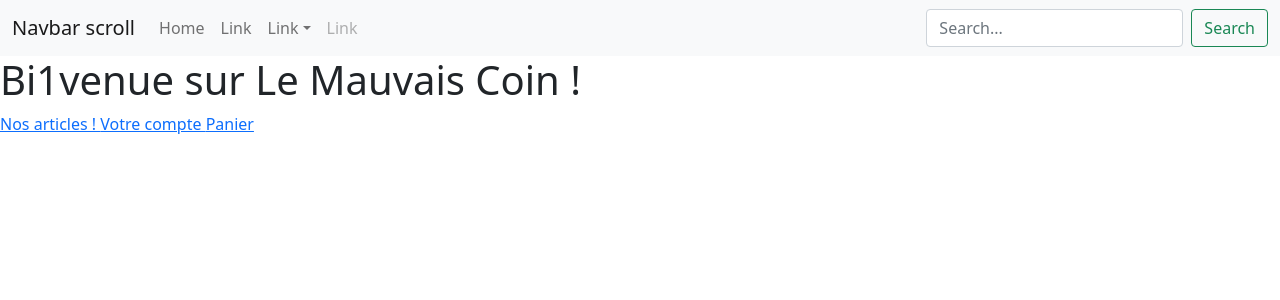
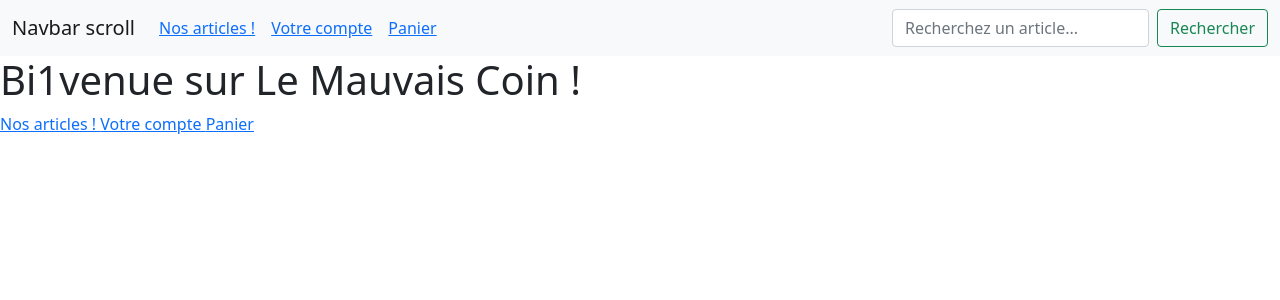
Before and after one commit to Orrigine/Le-Mauvais-Coin, a React (Create React App) app in the folder lmc/: page / in a window 1280 px wide. Shown: the top 300 px of the page. Built offline with nearby package versions, Linux system fonts and the light colour scheme.

Commit message:
warnings fixes and links in navbar

```diff
--- a/lmc/package.json
+++ b/lmc/package.json
@@ -9,7 +9,7 @@
     "bootstrap": "^5.1.3",
     "materialize-css": "^1.0.0-rc.2",
     "react": "^17.0.2",
-    "react-bootstrap": "^2.1.2",
+    "react-bootstrap": "^2.2.0",
     "react-dom": "^17.0.2",
     "react-materialize": "^3.10.0",
     "react-router-dom": "^6.2.1",
--- a/lmc/src/app/App.js
+++ b/lmc/src/app/App.js
@@ -12,10 +12,6 @@ import Home from '../pages/Home';
 import Account from '../pages/Account';
 import Browse from '../pages/Browse';
 import Cart from '../pages/Cart';
-import Menu from '../components/Menu';
-
-
-import { Button, Card, Row, Col } from 'react-bootstrap';
 
 class App extends Component {
     constructor(props) {
--- a/lmc/src/components/MyNavbar.js
+++ b/lmc/src/components/MyNavbar.js
@@ -1,7 +1,7 @@
 import React, {
     Component
 } from 'react';
-import { Button, Container, Divider, Dropdown, Form, FormControl, Icon, Nav, Navbar, NavDropdown, NavItem } from 'react-bootstrap';
+import { Button, Container, Form, FormControl, Nav, Navbar } from 'react-bootstrap';
 import { Link } from 'react-router-dom';
 
 
@@ -18,7 +18,6 @@ class SearchNavbar extends Component {
 
     onSubmit = () => {
         console.log(this.state.search);
-        <Link to={this.state.search}></Link>
       };
 
     render() {
@@ -34,30 +33,20 @@ class SearchNavbar extends Component {
                         style={{ maxHeight: '100px' }}
                         navbarScroll
                     >
-                        <Nav.Link href="#action1">Home</Nav.Link>
-                        <Nav.Link href="#action2">Link</Nav.Link>
-                        <NavDropdown title="Link" id="navbarScrollingDropdown">
-                        <NavDropdown.Item href="#action3">Action</NavDropdown.Item>
-                        <NavDropdown.Item href="#action4">Another action</NavDropdown.Item>
-                        <NavDropdown.Divider />
-                        <NavDropdown.Item href="#action5">
-                            Something else here
-                        </NavDropdown.Item>
-                        </NavDropdown>
-                        <Nav.Link href="#" disabled>
-                        Link
-                        </Nav.Link>
+                        <Nav.Link><Link to="/browse"> Nos articles ! </Link></Nav.Link>
+                        <Nav.Link><Link to="/account"> Votre compte </Link></Nav.Link>
+                        <Nav.Link><Link to="/cart"> Panier </Link></Nav.Link>
                     </Nav>
                     <Form className="d-flex">
                         <FormControl
-                        type="search"
+                        type="Rechercher"
                         className="me-2 textInput"
-                        placeholder="Search..."
-                        aria-label="Search"
+                        placeholder="Recherchez un article..."
+                        aria-label="Rechercher"
                         value={this.state.search}
                         onChange={event => this.setState({search: event.target.value})}
                         />
-                        <Button variant="outline-success" className="buttonSendInput" onClick={this.onSubmit}>Search</Button>
+                        <Button variant="outline-success" className="buttonSendInput" onClick={this.onSubmit}>Rechercher</Button>
                     </Form>
                     </Navbar.Collapse>
                 </Container>
--- a/lmc/src/index.js
+++ b/lmc/src/index.js
@@ -2,8 +2,6 @@ import './css/index.css';
 import 'bootstrap/dist/css/bootstrap.min.css';
 import React from 'react';
 import ReactDOM from 'react-dom';
-
-import { Button, Card, Row, Col } from 'react-bootstrap';
 import App from './app/App';
 import reportWebVitals from './app/reportWebVitals';
 
--- a/lmc/src/pages/Cart.js
+++ b/lmc/src/pages/Cart.js
@@ -1,7 +1,4 @@
 import React, { Component } from 'react';
-import {Link} from 'react-router-dom';
-
-import { Button, Card, Row, Col } from 'react-bootstrap';
 import SearchNavbar from '../components/MyNavbar';
 
 
--- a/lmc/src/pages/Home.js
+++ b/lmc/src/pages/Home.js
@@ -2,8 +2,6 @@ import React, {
     Component
 } from 'react';
 import SearchNavbar from '../components/MyNavbar'
-import { Divider, Dropdown, Icon, Navbar, NavItem } from 'react-bootstrap';
-// import 'bootstrap-css/dist/css/bootstrap.min.css'
 
 import {Link} from 'react-router-dom';
 
@@ -16,7 +14,6 @@ class Home extends Component {
 
             <h1> Bi1venue sur Le Mauvais Coin ! </h1>
             <div>
-
                 <Link to="/browse"> Nos articles ! </Link>
                 <Link to="/account"> Votre compte </Link>
                 <Link to="/cart"> Panier </Link>
```
Also changed, not shown: lmc/src/components/Article.js (+0 -8 lines), lmc/src/pages/Account.js (+0 -10 lines), 1 other file (tests, documents, lock files or other folders).
